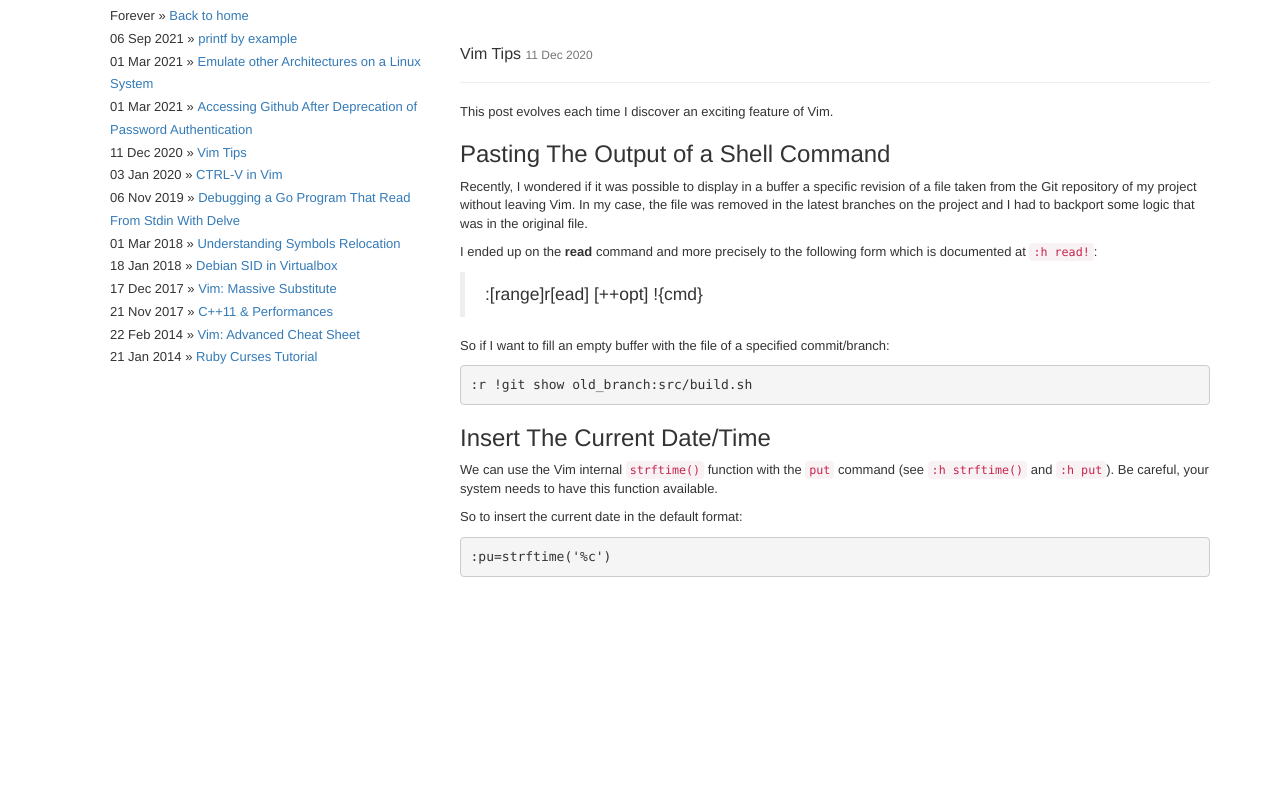
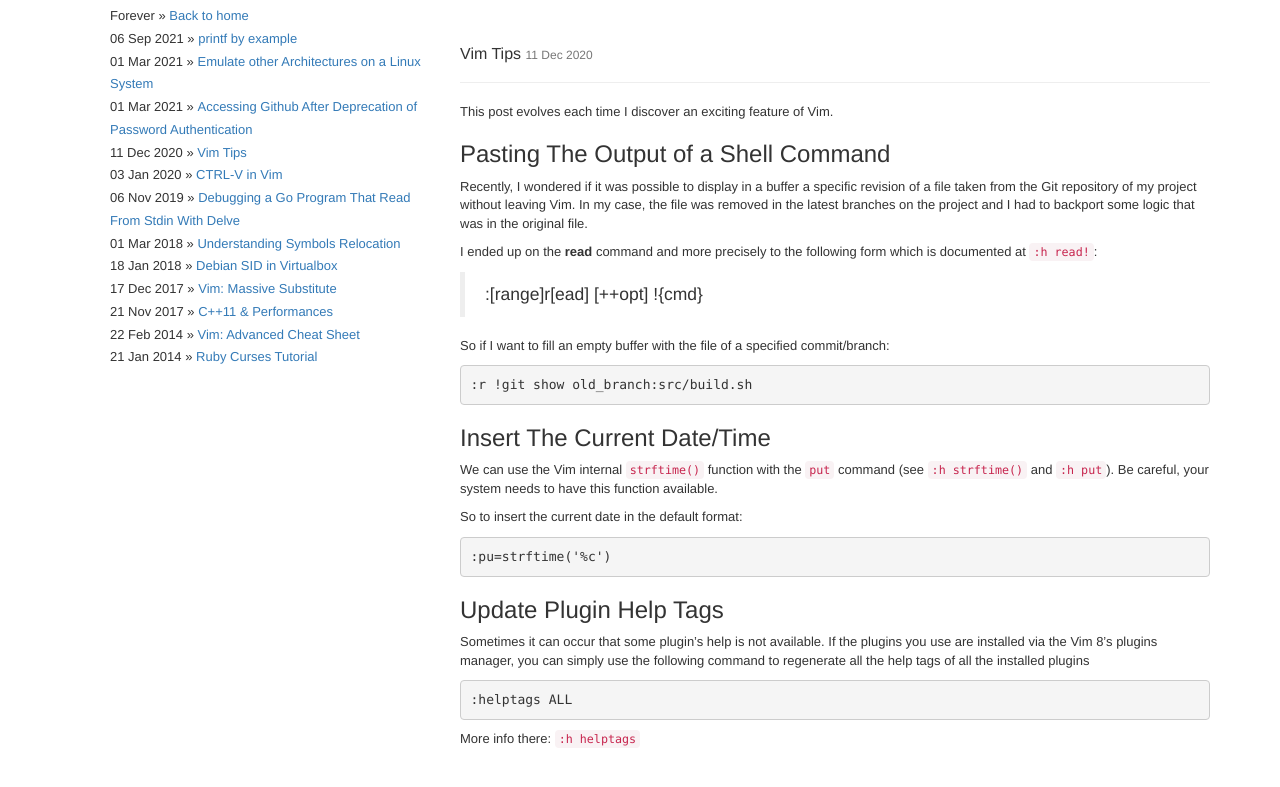
Before and after one commit to stac47/stac47.github.io, a Jekyll site: the page built from _posts/2020-12-11-vim-tips.markdown, in a window 1280 px wide. Shown: the top 787 px of the page. Built offline with Jekyll 4.4.1, drawn with Linux system fonts in a browser that asks for light colours.

Commit message:
[Vim Cheat Sheet] Update the help tags

````diff
--- a/_posts/2020-12-11-vim-tips.markdown
+++ b/_posts/2020-12-11-vim-tips.markdown
@@ -36,3 +36,13 @@ So to insert the current date in the default format:
 ```
 :pu=strftime('%c')
 ```
+## Update Plugin Help Tags
+
+Sometimes it can occur that some plugin's help is not available. If the plugins
+you use are installed via the Vim 8's plugins manager, you can simply use the
+following command to regenerate all the help tags of all the installed plugins
+```
+:helptags ALL
+```
+
+More info there: `:h helptags`
````
